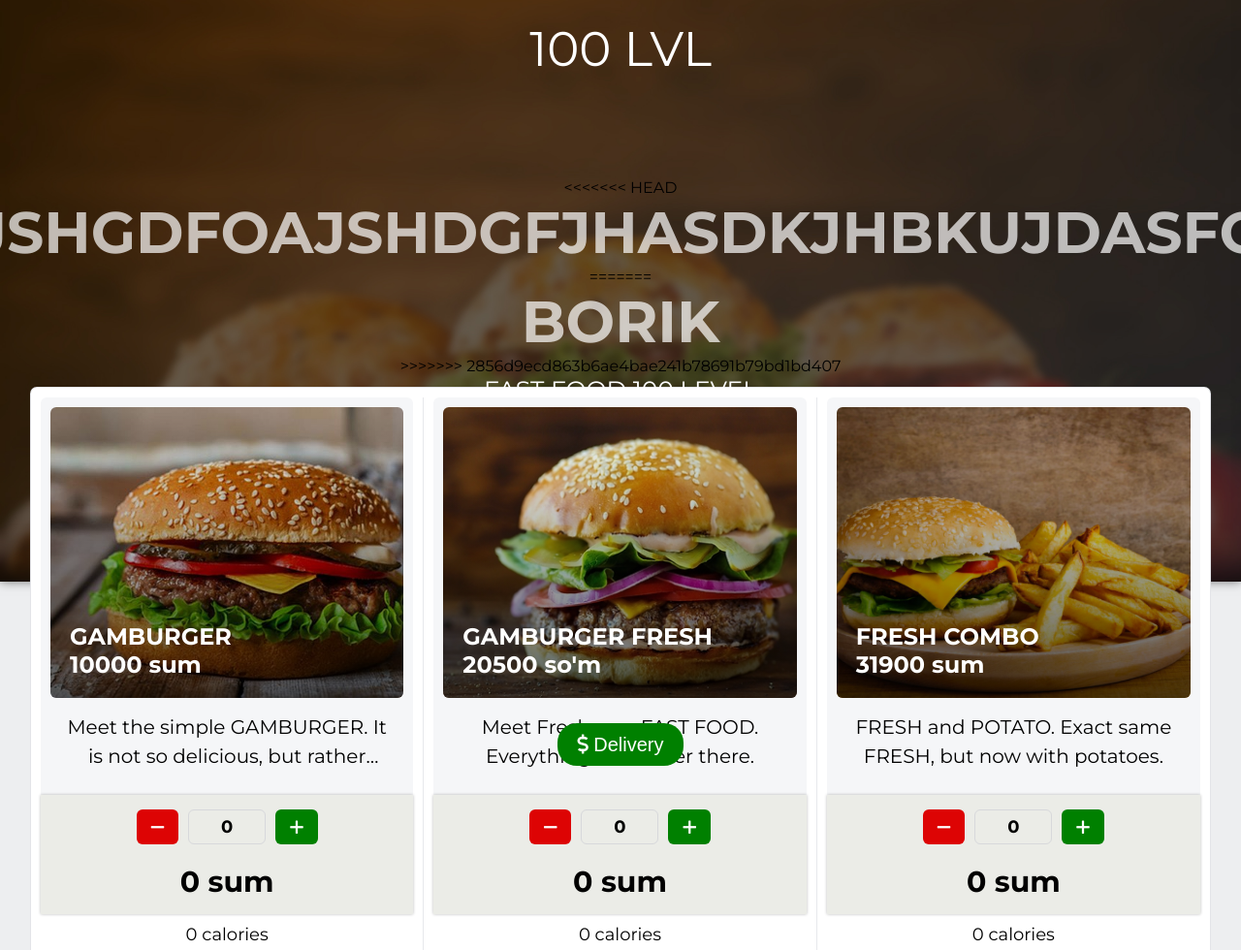
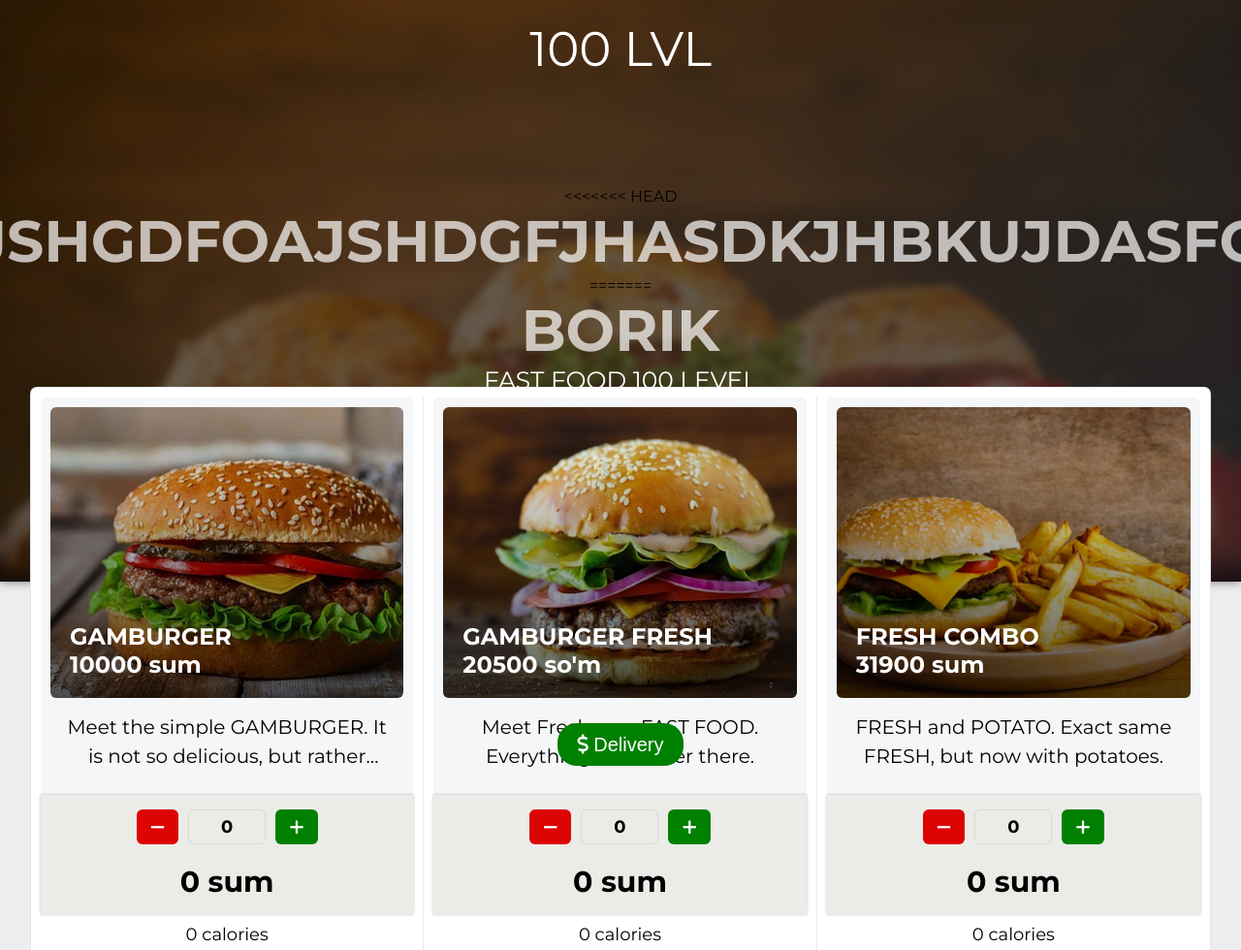
Before and after one commit to khasanovmma/fast-food, a plain HTML site: page index.html in a window 1280 px wide. Shown: the top 980 px of the page at 97% size. Drawn offline with Linux system fonts and the light colour scheme; files whose address does not match are found by name.

Commit message:
Update index.html

```diff
--- a/index.html
+++ b/index.html
@@ -20,7 +20,6 @@
             <h1 class="header__title">ajshgdfoajshdgfjhasdkjhbkujdasfgh</h1>
 =======
             <h1 class="header__title">Borik</h1>
->>>>>>> 2856d9ecd863b6ae4bae241b78691b79bd1bd407
             <p class="header__descr">FAST FOOD 100 LEVEL</p>
             <div class="header__timer">
                 <span class="header__timer-extra">0</span> LVL
```
